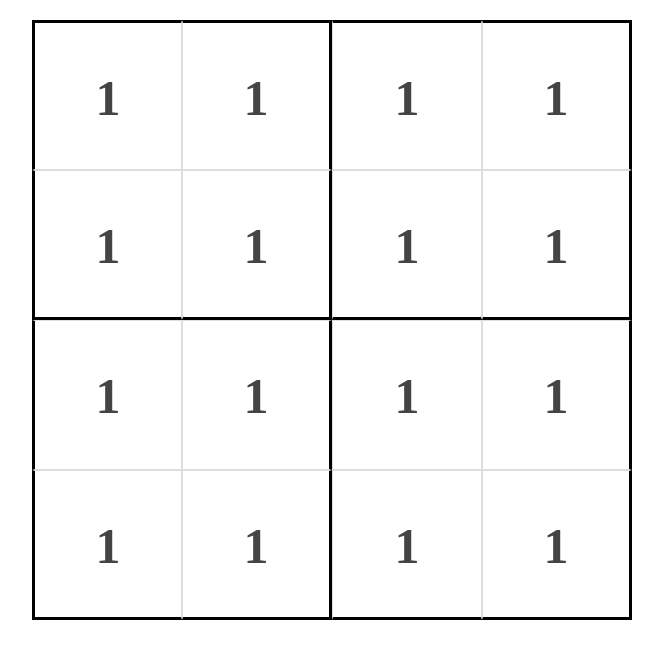
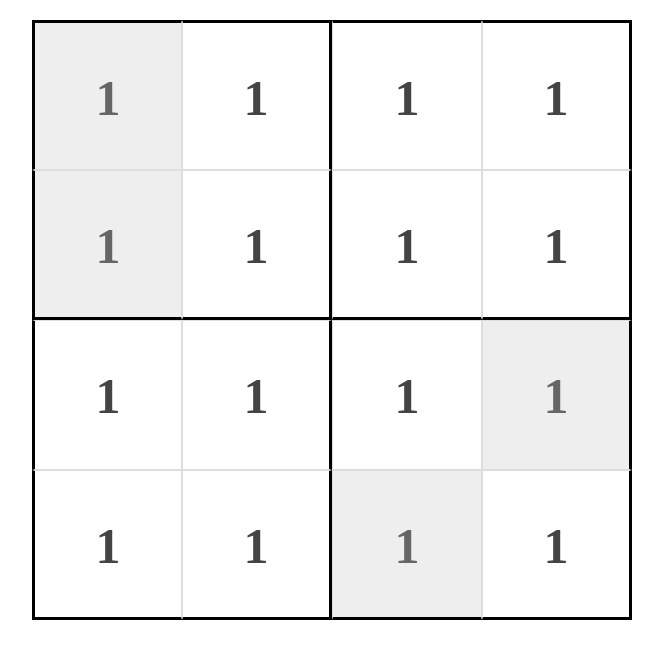
Before and after one commit to lunaticSKE12/react-sudoku, a React (Create React App) app: page / in a window 1280 px wide. Shown: the top 658 px of the page, without its empty margins (308-971 px from the left). Built offline with nearby package versions, Linux system fonts and the light colour scheme.

Commit message:
Initial state component

```diff
--- a/src/App.js
+++ b/src/App.js
@@ -3,8 +3,22 @@ import logo from './logo.svg';
 import './App.css';
 
 class Cell extends Component {
+  state = {
+    number: 1
+  }
   render() {
-    return (<div className="cell">1</div>)
+    return (
+      <div
+        onClick={(e) => {
+          this.setState({
+            number: (this.state.number + 1) % 5
+          });
+        }}
+        className={`cell ${this.props.isInitial ? 'initial' : ''}`}
+      >
+        {this.state.number !== 0 && this.state.number}
+      </div>
+    );
   }
 }
 
@@ -13,22 +27,22 @@ class App extends Component {
     return (
       <div className="App">
         <div className="board">
-          <div className="cell">1</div>
-          <div className="cell">1</div>
-          <div className="cell">1</div>
-          <div className="cell">1</div>
-          <div className="cell">1</div>
-          <div className="cell">1</div>
-          <div className="cell">1</div>
-          <div className="cell">1</div>
-          <div className="cell">1</div>
-          <div className="cell">1</div>
-          <div className="cell">1</div>
-          <div className="cell">1</div>
-          <div className="cell">1</div>
-          <div className="cell">1</div>
-          <div className="cell">1</div>
-          <div className="cell">1</div>
+          <Cell number={3} isInitial />
+          <Cell number={4} />
+          <Cell number={4} />
+          <Cell number={4} />
+          <Cell number={4} isInitial />
+          <Cell number={3} />
+          <Cell number={5} />
+          <Cell number={5} />
+          <Cell number={5} />
+          <Cell number={5} />
+          <Cell number={5} />
+          <Cell number={5} isInitial />
+          <Cell number={5} />
+          <Cell number={5} />
+          <Cell number={5} isInitial />
+          <Cell number={5} />
         </div>
       </div>
     );
```
